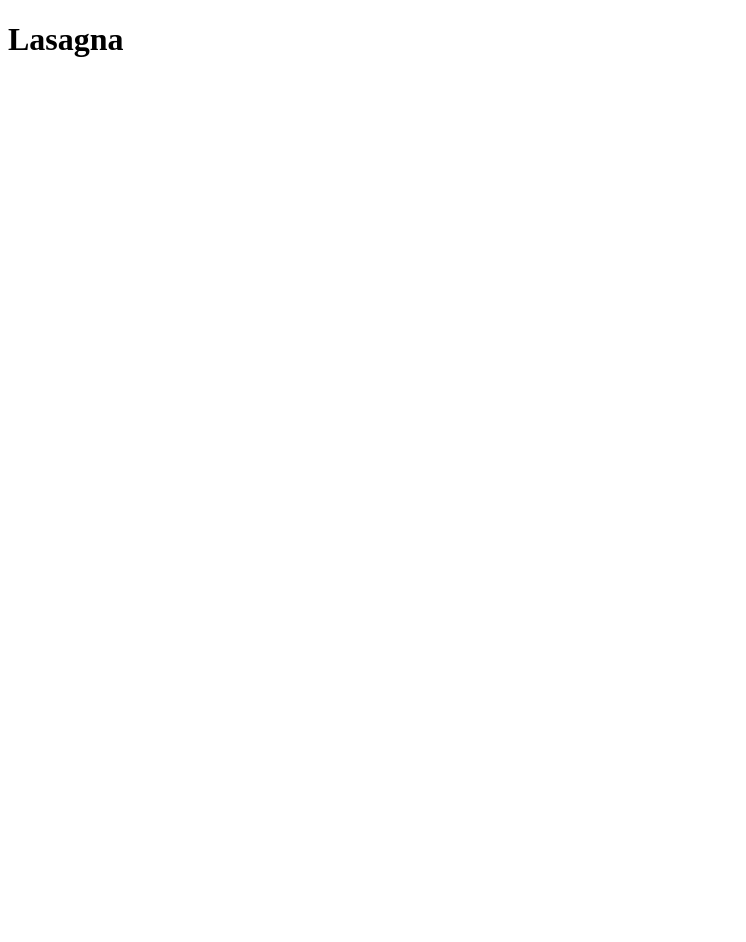
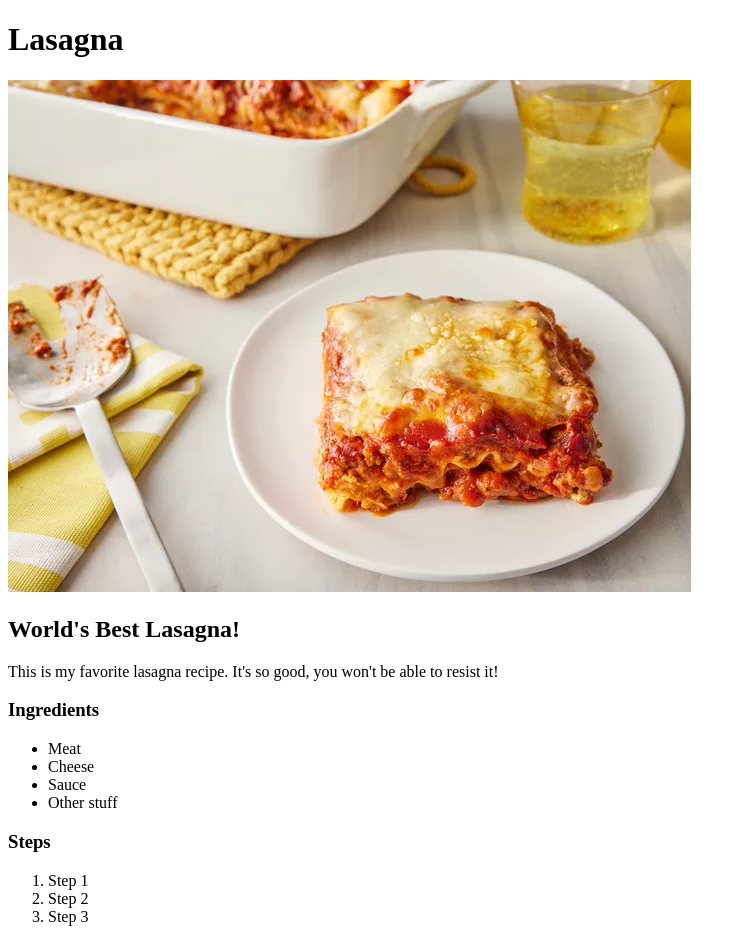
Before and after one commit to tonyexotic/odin-recipes, a plain HTML site: page recipes/lasagna.html in a window 1280 px wide. Shown: the whole page, without its empty margins (0-746 px from the left). Before the commit the page ends 800 px from the top, so only its background shows below. Drawn offline with Linux system fonts and the light colour scheme.

Commit message:
Add content for lasagna.html and fix broken img link

```diff
--- a/recipes/lasagna.html
+++ b/recipes/lasagna.html
@@ -6,5 +6,21 @@
 </head>
 <body>
     <h1>Lasagna</h1>
+    <img src="../img/lasagna.webp" alt="photo of lasagna">
+    <h2>World's Best Lasagna!</h2>
+    <p>This is my favorite lasagna recipe. It's so good, you won't be able to resist it!</p>
+    <h3>Ingredients</h3>
+    <ul>
+        <li>Meat</li>
+        <li>Cheese</li>
+        <li>Sauce</li>
+        <li>Other stuff</li>
+    </ul>
+    <h3>Steps</h3>
+    <ol>
+        <li>Step 1</li>
+        <li>Step 2</li>
+        <li>Step 3</li>
+    </ol>
 </body>
 </html>
```
Also changed, not shown: img/lasagna.webp (added).
